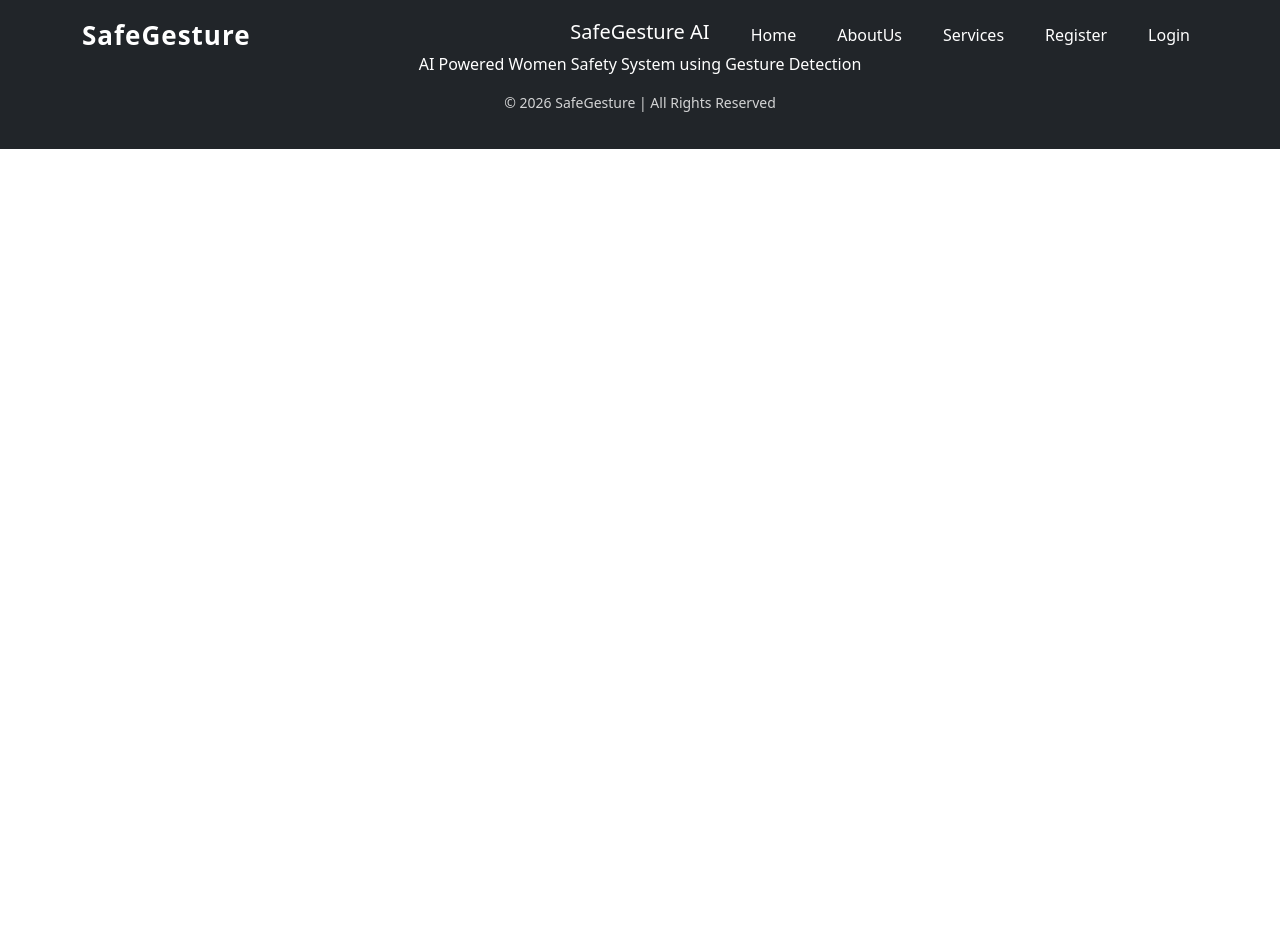
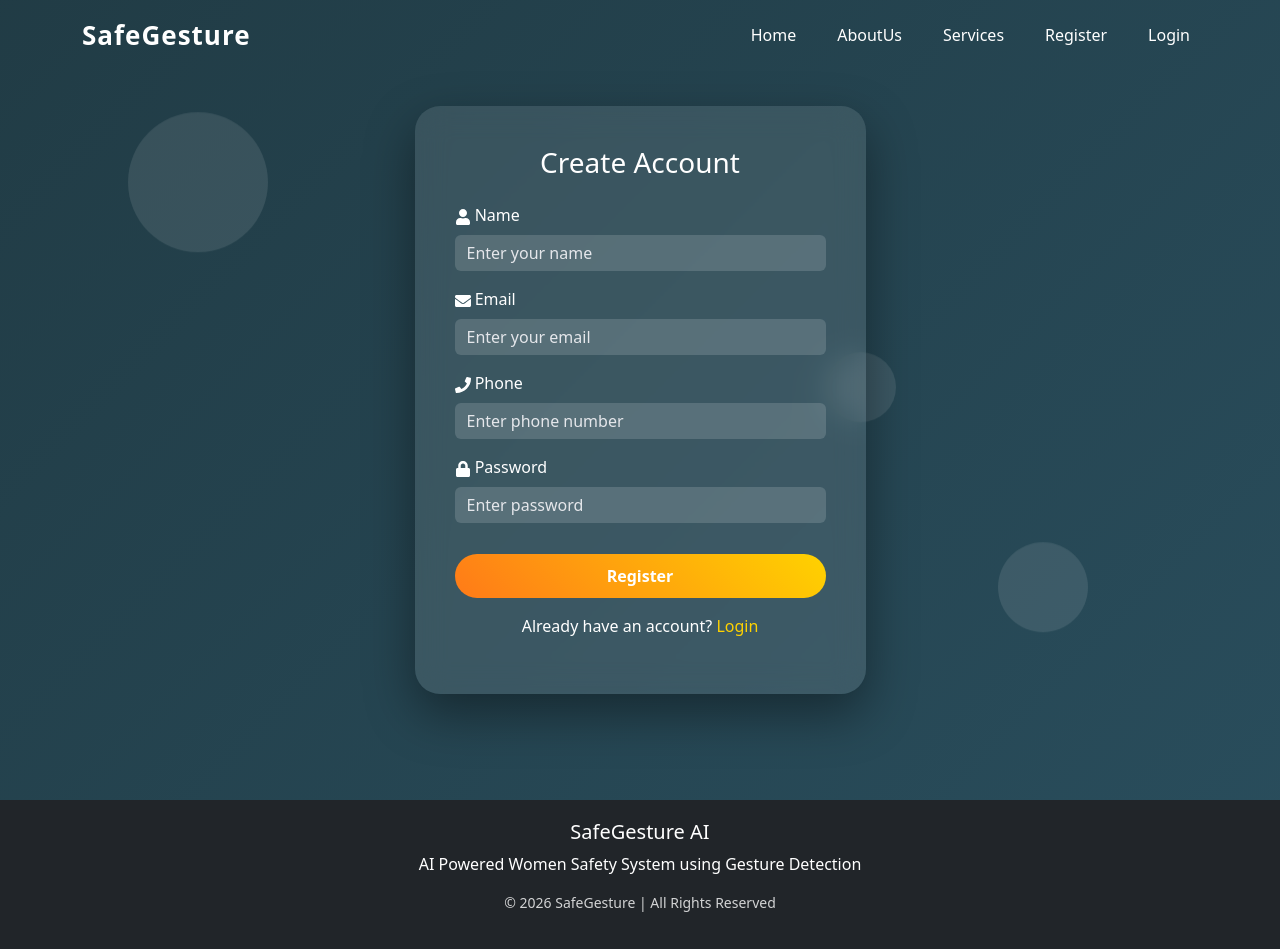
Before and after one commit to Rahuul07/SafeGesture, a React (Create React App) app in the folder frontend/: page /register in a window 1280 px wide. Before the commit the page ends 800 px from the top, so only its background shows below. Built offline with nearby package versions, Linux system fonts and the light colour scheme.

Commit message:
changes in register page

```diff
--- a/frontend/src/components/guestLayout/Login.jsx
+++ b/frontend/src/components/guestLayout/Login.jsx
@@ -1,11 +1,237 @@
-import React from 'react'
+import React, { useState } from "react";
+import { Container, Row, Col, Form, Button, Card } from "react-bootstrap";
+import { motion } from "framer-motion";
+import { FaEnvelope, FaLock } from "react-icons/fa";
+import axios from "axios";
+import { useNavigate } from "react-router-dom";
 
 const Login = () => {
-  return (
-    <div>
 
-    </div>
-  )
+const navigate = useNavigate();
+
+const [formData,setFormData] = useState({
+email:"",
+password:""
+});
+
+const handleChange = (e)=>{
+setFormData({
+...formData,
+[e.target.name]:e.target.value
+});
+};
+
+const handleSubmit = async (e)=>{
+e.preventDefault();
+
+try{
+
+const res = await axios.post(
+"http://localhost:5000/api/users/login",
+formData
+);
+
+localStorage.setItem("token",res.data.token);
+
+alert("Login Successful");
+
+navigate("/user-dashboard");
+
+}catch(error){
+
+alert("Invalid Email or Password");
+
 }
 
-export default Login
+};
+
+return(
+<>
+
+<style>{`
+
+.login-page{
+min-height:100vh;
+display:flex;
+align-items:center;
+justify-content:center;
+background:linear-gradient(135deg,#0f2027,#203a43,#2c5364);
+background-size:300% 300%;
+animation:gradientMove 12s ease infinite;
+}
+
+@keyframes gradientMove{
+0%{background-position:0% 50%}
+50%{background-position:100% 50%}
+100%{background-position:0% 50%}
+}
+
+/* floating bubbles */
+
+.bubble{
+position:absolute;
+border-radius:50%;
+background:rgba(255,255,255,0.1);
+animation:float 7s infinite ease-in-out;
+}
+
+.b1{width:140px;height:140px;top:15%;left:10%;}
+.b2{width:90px;height:90px;bottom:20%;right:15%;}
+.b3{width:70px;height:70px;top:45%;right:30%;}
+
+@keyframes float{
+0%{transform:translateY(0)}
+50%{transform:translateY(-20px)}
+100%{transform:translateY(0)}
+}
+
+/* card */
+
+.login-card{
+background:rgba(255,255,255,0.1);
+backdrop-filter:blur(15px);
+border:none;
+border-radius:25px;
+padding:40px;
+color:white;
+box-shadow:0 20px 50px rgba(0,0,0,0.4);
+}
+
+/* inputs */
+
+.form-control{
+background:rgba(255,255,255,0.15);
+border:none;
+color:white;
+}
+
+.form-control::placeholder{
+color:#e5e7eb;
+}
+
+.form-control:focus{
+background:rgba(255,255,255,0.2);
+color:white;
+}
+
+/* button */
+
+.login-btn{
+margin-top:15px;
+background:linear-gradient(45deg,#ff7a18,#ffd200);
+border:none;
+border-radius:30px;
+padding:10px;
+font-weight:bold;
+}
+
+.login-btn:hover{
+transform:scale(1.05);
+}
+
+`}</style>
+
+<div className="login-page">
+
+<div className="bubble b1"></div>
+<div className="bubble b2"></div>
+<div className="bubble b3"></div>
+
+<Container>
+
+<Row className="justify-content-center">
+
+<Col md={6} lg={5}>
+
+<motion.div
+initial={{opacity:0,y:50}}
+animate={{opacity:1,y:0}}
+transition={{duration:0.8}}
+>
+
+<Card className="login-card">
+
+<h3 className="text-center mb-4">
+Login to SafeGesture
+</h3>
+
+<Form onSubmit={handleSubmit}>
+
+<Form.Group className="mb-3">
+
+<Form.Label>
+<FaEnvelope/> Email
+</Form.Label>
+
+<Form.Control
+type="email"
+placeholder="Enter your email"
+name="email"
+value={formData.email}
+onChange={handleChange}
+required
+/>
+
+</Form.Group>
+
+<Form.Group className="mb-3">
+
+<Form.Label>
+<FaLock/> Password
+</Form.Label>
+
+<Form.Control
+type="password"
+placeholder="Enter password"
+name="password"
+value={formData.password}
+onChange={handleChange}
+required
+/>
+
+</Form.Group>
+
+<Button
+type="submit"
+className="w-100 login-btn"
+>
+
+Login
+
+</Button>
+
+</Form>
+
+<p className="text-center mt-3">
+
+Don't have an account?{" "}
+
+<span
+style={{cursor:"pointer",color:"#ffd200"}}
+onClick={()=>navigate("/register")}
+>
+
+Register
+
+</span>
+
+</p>
+
+</Card>
+
+</motion.div>
+
+</Col>
+
+</Row>
+
+</Container>
+
+</div>
+
+</>
+);
+
+};
+
+export default Login;
--- a/frontend/src/components/guestLayout/Register.jsx
+++ b/frontend/src/components/guestLayout/Register.jsx
@@ -1,11 +1,260 @@
-import React from 'react'
+import React, { useState } from "react";
+import { Container, Row, Col, Form, Button, Card } from "react-bootstrap";
+import { motion } from "framer-motion";
+import { FaUser, FaEnvelope, FaLock, FaPhone } from "react-icons/fa";
+import axios from "axios";
+import { useNavigate } from "react-router-dom";
 
 const Register = () => {
-  return (
-    <div>
 
-    </div>
-  )
+const navigate = useNavigate();
+
+const [formData,setFormData] = useState({
+name:"",
+email:"",
+phone:"",
+password:""
+});
+
+const handleChange = (e)=>{
+setFormData({
+...formData,
+[e.target.name]:e.target.value
+});
+};
+
+const handleSubmit = async (e)=>{
+e.preventDefault();
+
+try{
+
+await axios.post("http://localhost:5000/api/users/register",formData);
+
+alert("Registration Successful");
+
+navigate("/login");
+
+}catch(error){
+
+alert("Registration Failed");
+
 }
 
-export default Register
+};
+
+return(
+<>
+
+<style>{`
+
+.register-page{
+min-height:100vh;
+display:flex;
+align-items:center;
+justify-content:center;
+background:linear-gradient(135deg,#0f2027,#203a43,#2c5364);
+background-size:300% 300%;
+animation:gradientMove 12s ease infinite;
+}
+
+@keyframes gradientMove{
+0%{background-position:0% 50%}
+50%{background-position:100% 50%}
+100%{background-position:0% 50%}
+}
+
+/* floating bubbles */
+
+.bubble{
+position:absolute;
+border-radius:50%;
+background:rgba(255,255,255,0.1);
+animation:float 7s infinite ease-in-out;
+}
+
+.b1{width:140px;height:140px;top:15%;left:10%;}
+.b2{width:90px;height:90px;bottom:20%;right:15%;}
+.b3{width:70px;height:70px;top:45%;right:30%;}
+
+@keyframes float{
+0%{transform:translateY(0)}
+50%{transform:translateY(-20px)}
+100%{transform:translateY(0)}
+}
+
+/* card */
+
+.register-card{
+background:rgba(255,255,255,0.1);
+backdrop-filter:blur(15px);
+border:none;
+border-radius:25px;
+padding:40px;
+color:white;
+box-shadow:0 20px 50px rgba(0,0,0,0.4);
+}
+
+/* inputs */
+
+.form-control{
+background:rgba(255,255,255,0.15);
+border:none;
+color:white;
+}
+
+.form-control::placeholder{
+color:#e5e7eb;
+}
+
+.form-control:focus{
+background:rgba(255,255,255,0.2);
+color:white;
+}
+
+/* button */
+
+.register-btn{
+margin-top:15px;
+background:linear-gradient(45deg,#ff7a18,#ffd200);
+border:none;
+border-radius:30px;
+padding:10px;
+font-weight:bold;
+}
+
+.register-btn:hover{
+transform:scale(1.05);
+}
+
+`}</style>
+
+<div className="register-page">
+
+<div className="bubble b1"></div>
+<div className="bubble b2"></div>
+<div className="bubble b3"></div>
+
+<Container>
+
+<Row className="justify-content-center">
+
+<Col md={6} lg={5}>
+
+<motion.div
+initial={{opacity:0,y:50}}
+animate={{opacity:1,y:0}}
+transition={{duration:0.8}}
+>
+
+<Card className="register-card">
+
+<h3 className="text-center mb-4">
+Create Account
+</h3>
+
+<Form onSubmit={handleSubmit}>
+
+<Form.Group className="mb-3">
+
+<Form.Label><FaUser/> Name</Form.Label>
+
+<Form.Control
+type="text"
+placeholder="Enter your name"
+name="name"
+value={formData.name}
+onChange={handleChange}
+required
+/>
+
+</Form.Group>
+
+<Form.Group className="mb-3">
+
+<Form.Label><FaEnvelope/> Email</Form.Label>
+
+<Form.Control
+type="email"
+placeholder="Enter your email"
+name="email"
+value={formData.email}
+onChange={handleChange}
+required
+/>
+
+</Form.Group>
+
+<Form.Group className="mb-3">
+
+<Form.Label><FaPhone/> Phone</Form.Label>
+
+<Form.Control
+type="text"
+placeholder="Enter phone number"
+name="phone"
+value={formData.phone}
+onChange={handleChange}
+required
+/>
+
+</Form.Group>
+
+<Form.Group className="mb-3">
+
+<Form.Label><FaLock/> Password</Form.Label>
+
+<Form.Control
+type="password"
+placeholder="Enter password"
+name="password"
+value={formData.password}
+onChange={handleChange}
+required
+/>
+
+</Form.Group>
+
+<Button
+type="submit"
+className="w-100 register-btn"
+>
+
+Register
+
+</Button>
+
+</Form>
+
+<p className="text-center mt-3">
+
+Already have an account?{" "}
+
+<span
+style={{cursor:"pointer",color:"#ffd200"}}
+onClick={()=>navigate("/login")}
+>
+
+Login
+
+</span>
+
+</p>
+
+</Card>
+
+</motion.div>
+
+</Col>
+
+</Row>
+
+</Container>
+
+</div>
+
+</>
+);
+
+};
+
+export default Register;
```
